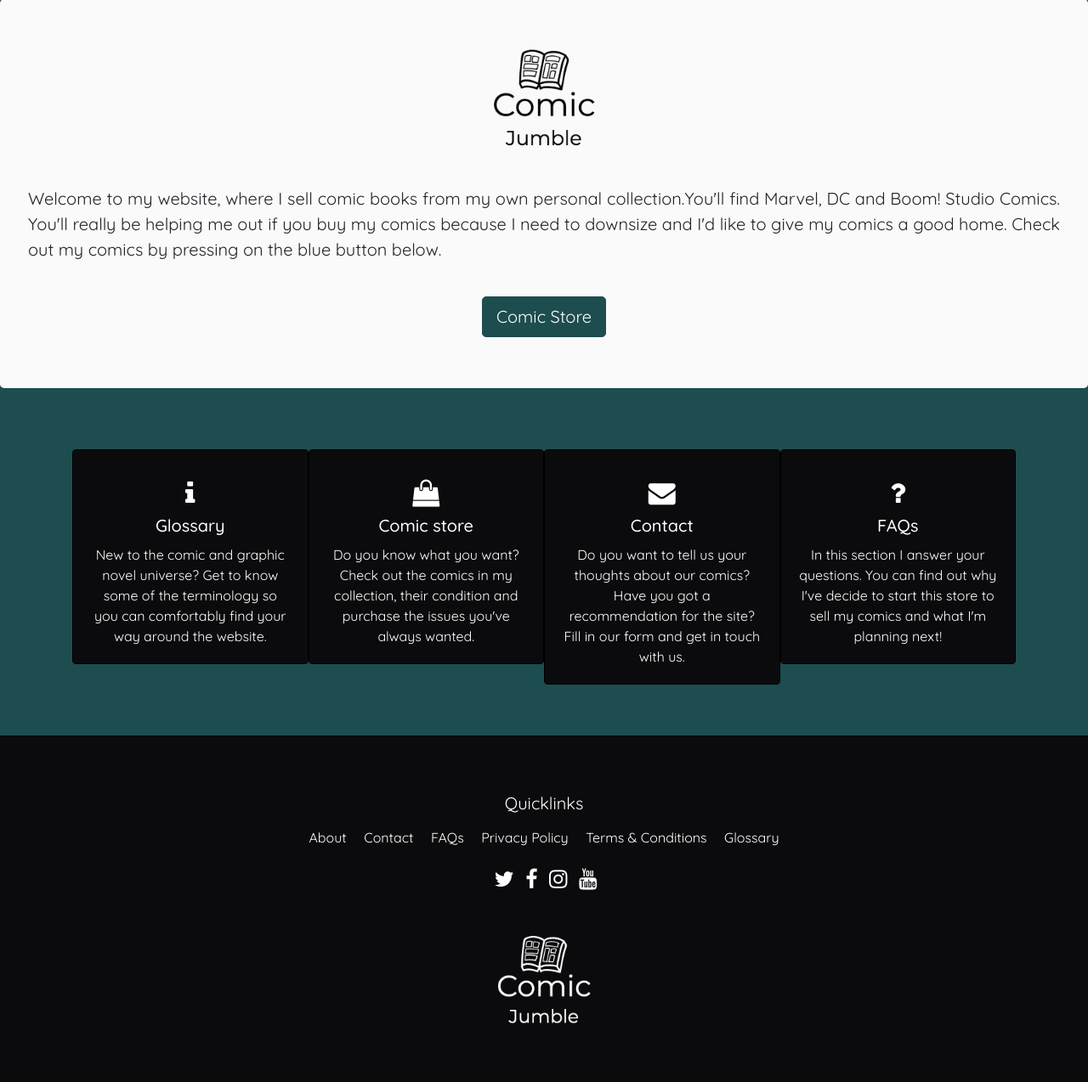
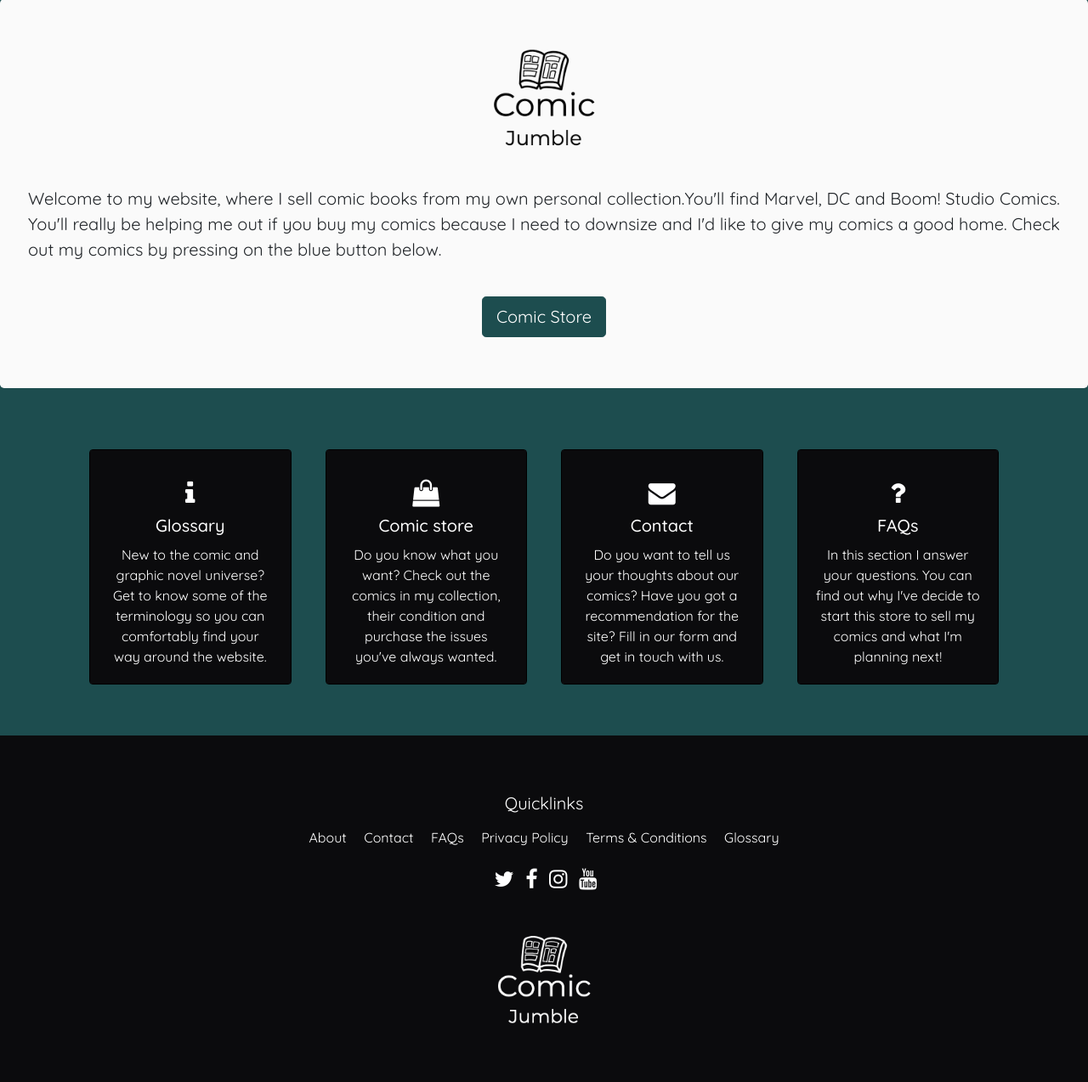
Before and after one commit to adonegan/milestone4-mycomicjumble, a Django app: page / in a window 1280 px wide. Shown: the part 57-1331 px from the top of the page at 85% size. Run offline with Django 3.2, Linux system fonts and the light colour scheme; some libraries are stand-ins or nearby versions.

Commit message:
Remove mx-auto on card class

```diff
--- a/home/templates/index.html
+++ b/home/templates/index.html
@@ -22,7 +22,7 @@
         <div class="row no-gutters mx-auto">
             <div class="col-xl-3 col-lg-3 col-md-6 col-sm-12 col-xs-12">
                 <div id="info-box">
-                    <div class="card mx-auto">
+                    <div class="card">
                         <div class="card-body mx-auto">
                             <i class="fa fa-info fa-2x" aria-hidden="true"></i>
                             <h5 class="card-title">Glossary</h5>
@@ -34,7 +34,7 @@
             </div>
             <div class="col-xl-3 col-lg-3 col-md-6 col-sm-12 col-xs-12">
                 <div id="info-box">
-                    <div class="card mx-auto">
+                    <div class="card">
                         <div class="card-body mx-auto">
                             <i class="fa fa-shopping-bag fa-2x" aria-hidden="true"></i>
                             <h5 class="card-title">Comic store</h5>
@@ -46,7 +46,7 @@
             </div>
             <div class="col-xl-3 col-lg-3 col-md-6 col-sm-12 col-xs-12">
                 <div id="info-box">
-                    <div class="card mx-auto">
+                    <div class="card">
                         <div class="card-body mx-auto">
                             <i class="fa fa-envelope big-icon fa-2x" aria-hidden="true"></i>
                             <h5 class="card-title">Contact</h5>
@@ -59,7 +59,7 @@
             </div>
             <div class="col-xl-3 col-lg-3 col-md-6 col-sm-12 col-xs-12">
                 <div id="info-box">
-                    <div class="card mx-auto">
+                    <div class="card">
                         <div class="card-body mx-auto">
                             <i class="fa fa-question fa-2x" aria-hidden="true"></i>
                             <h5 class="card-title">FAQs</h5>
```
